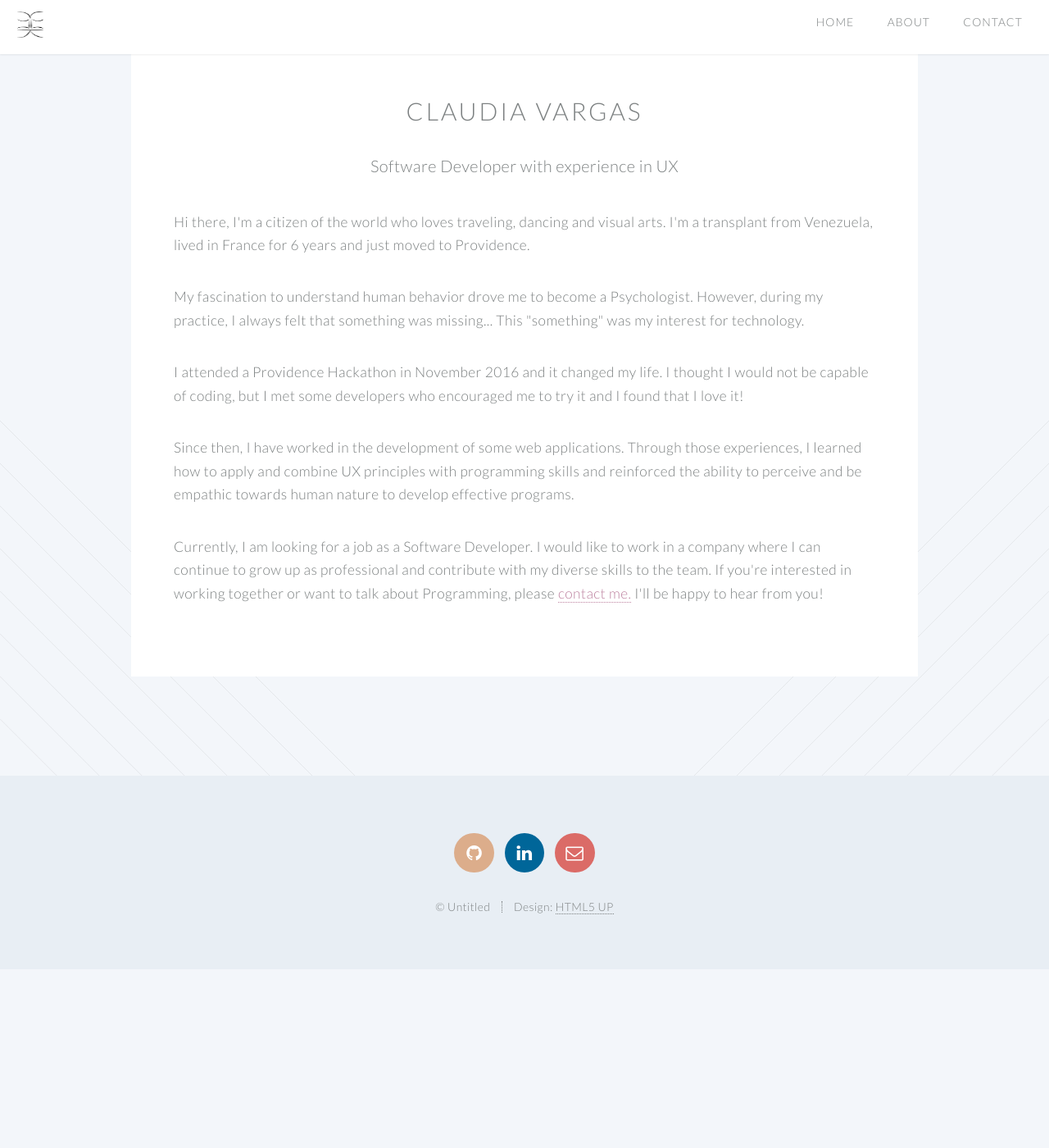
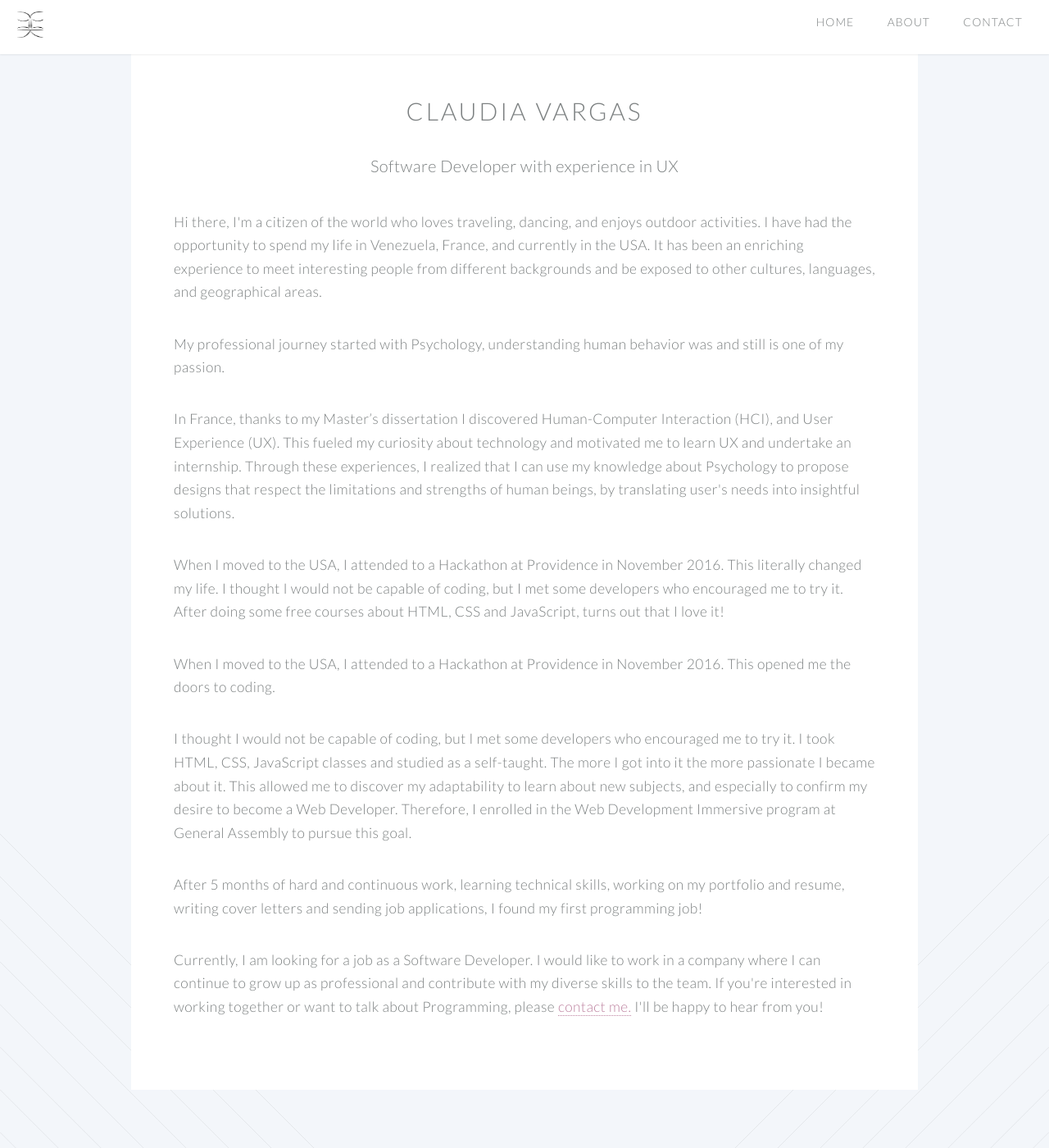
Before and after one commit to claucvk/claucvk.github.io, a Jekyll site: the page built from about/index.html, in a window 1280 px wide and 1400 px high, scrolled down 689 px. Shown: the whole window at 82% size. Built offline with Jekyll 4.4.1, drawn with Linux system fonts in a browser that asks for light colours; before the commit the page ends 1871 px from its top, so only the background shows below that.

Commit message:
Updated resume

```diff
--- a/about/index.html
+++ b/about/index.html
@@ -32,11 +32,18 @@ permalink: /about/
 										<p>Software Developer with experience in UX</p>
 								</div>
 							</center>
-									<p>Hi there, I'm a citizen of the world who loves traveling, dancing and visual arts. I'm a transplant from Venezuela, lived in France for 6 years and just moved to Providence.</p>
-									<p>My fascination to understand human behavior drove me to become a Psychologist. However, during my practice, I always felt that something was missing... This "something" was my interest for technology.</p>
-									<p>I attended a Providence Hackathon in November 2016 and it changed my life. I thought I would not be capable of coding, but I met some developers who encouraged me to try it and I found that I love it!
-								</p>
-								<p>Since then, I have worked in the development of some web applications. Through those experiences, I learned how to apply and combine UX principles with programming skills and reinforced the ability to perceive and be empathic towards human nature to develop effective programs. </p>
+									<p>Hi there, I'm a citizen of the world who loves traveling, dancing, and enjoys outdoor activities. I have had the opportunity to spend my life in Venezuela, France, and currently in the USA. It has been an enriching experience to meet interesting people from different backgrounds and be exposed to other cultures, languages, and geographical areas.</p>
+									<p>My professional journey started with Psychology, understanding human behavior was and still is one of my passion.
+									</p>
+									<p>
+									In France, thanks to my Master’s dissertation I discovered Human-Computer Interaction (HCI), and User Experience (UX). This fueled my curiosity about technology and motivated me to learn UX and undertake an internship. Through these experiences, I realized that I can use my knowledge about Psychology to propose designs that respect the limitations and strengths of human beings, by translating user's needs into insightful solutions.
+									</p>
+									<p>
+									When I moved to the USA, I attended to a Hackathon at Providence in November 2016. This literally changed my life. I thought I would not be capable of coding, but I met some developers who encouraged me to try it. After doing some free courses about HTML, CSS and JavaScript, turns out that I love it!
+									</p>
+								<p>When I moved to the USA, I attended to a Hackathon at Providence in November 2016. This opened me the doors to coding.</p>
+								<p>I thought I would not be capable of coding, but I met some developers who encouraged me to try it. I took HTML, CSS, JavaScript classes and studied as a self-taught. The more I got into it the more passionate I became about it. This allowed me to discover my adaptability to learn about new subjects, and especially to confirm my desire to become a Web Developer. Therefore, I enrolled in the Web Development Immersive program at General Assembly to pursue this goal.</p>
+								<p>After 5 months of hard and continuous work, learning technical skills, working on my portfolio and resume, writing cover letters and sending job applications, I found my first programming job! </p>
 								<p>Currently, I am looking for a job as a Software Developer. I would like to work in a company where I can continue to grow up as professional and contribute with my diverse skills to the team. If you're interested in working together or want to talk about Programming, please  <a href="/contact/" class="btn btn-theme">contact me.</a> I'll be happy to hear from you!</p>
 								</section>
 							</div>
```
Also changed, not shown: 1 other file.
